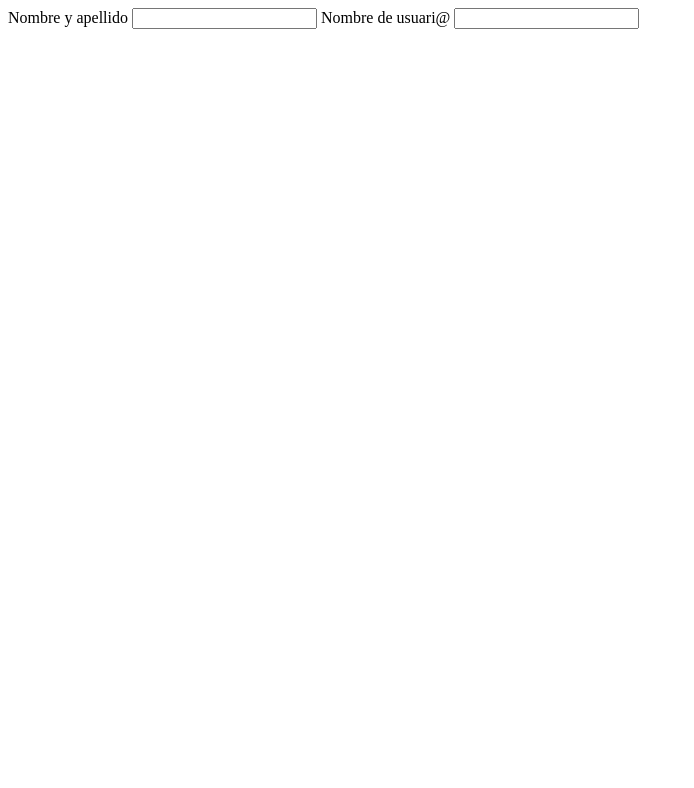
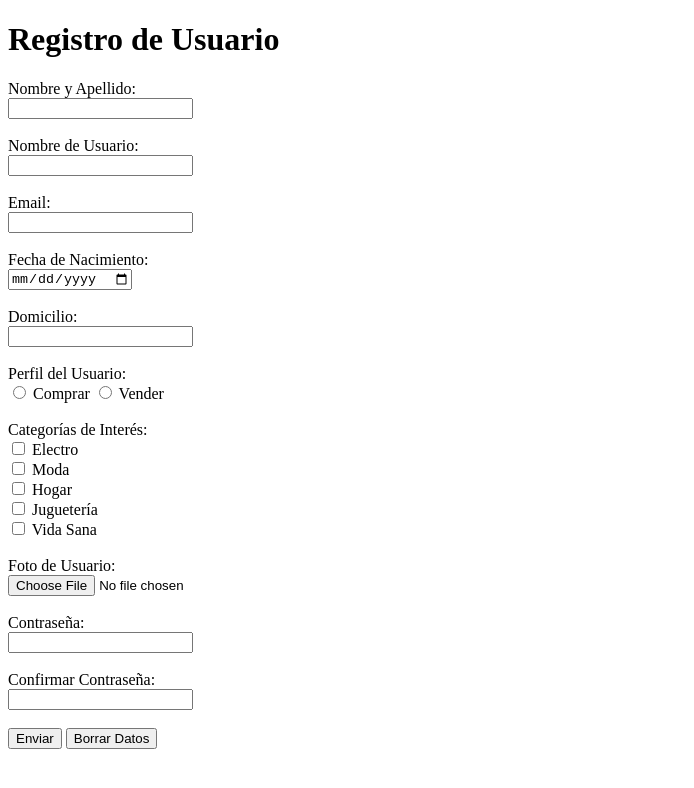
Before and after one commit to FedericoNacca/mercadoLiebre, a website: page view/registro.html in a window 1280 px wide. Shown: the whole page, without its empty margins (0-694 px from the left). Drawn offline with Linux system fonts and the light colour scheme.

Commit message:
fix:subiendo registro y loguin

```diff
--- a/view/registro.html
+++ b/view/registro.html
@@ -1,15 +1,59 @@
 <!DOCTYPE html>
-<html lang="en">
+<html lang="es">
 <head>
-    <meta charset="UTF-8">
-    <meta name="viewport" content="width=device-width, initial-scale=1.0">
-    <title>Registro</title>
+  <meta charset="UTF-8">
+  <meta name="viewport" content="width=device-width, initial-scale=1.0">
+  <title>Registro de Usuario</title>
 </head>
 <body>
-    <label >Nombre y apellido</label>
-    <input type="texto" name="nombreyapellido">
-    <label>Nombre de usuari@</label>
-    <input type="texto" name="mnombre usuari@">
 
-</body>
-</html>
+<h1>Registro de Usuario</h1>
+
+<form id="registerForm" action="submit_form.php" method="post">
+
+    <label for="nombre">Nombre y Apellido:</label><br>
+    <input type="text" id="nombre" name="nombre" required><br><br>
+
+    <label for="usuario">Nombre de Usuario:</label><br>
+    <input type="text" id="usuario" name="usuario" required><br><br>
+
+    <label for="email">Email:</label><br>
+    <input type="email" id="email" name="email" required><br><br>
+
+    <label for="fechaNacimiento">Fecha de Nacimiento:</label><br>
+    <input type="date" id="fechaNacimiento" name="fechaNacimiento" required><br><br>
+
+    <label for="domicilio">Domicilio:</label><br>
+    <input type="text" id="domicilio" name="domicilio" required><br><br>
+
+    <label for="perfil">Perfil del Usuario:</label><br>
+    <input type="radio" id="comprar" name="perfil" value="comprar" required>
+    <label for="comprar">Comprar</label>
+    <input type="radio" id="vender" name="perfil" value="vender">
+    <label for="vender">Vender</label><br><br>
+
+    <label for="categorias">Categorías de Interés:</label><br>
+    <input type="checkbox" id="electro" name="categorias[]" value="Electro">
+    <label for="electro">Electro</label><br>
+    <input type="checkbox" id="moda" name="categorias[]" value="Moda">
+    <label for="moda">Moda</label><br>
+    <input type="checkbox" id="hogar" name="categorias[]" value="Hogar">
+    <label for="hogar">Hogar</label><br>
+    <input type="checkbox" id="jugueteria" name="categorias[]" value="Juguetería">
+    <label for="jugueteria">Juguetería</label><br>
+    <input type="checkbox" id="vidaSana" name="categorias[]" value="Vida Sana">
+    <label for="vidaSana">Vida Sana</label><br><br>
+
+    <label for="foto">Foto de Usuario:</label><br>
+    <input type="file" id="foto" name="foto" accept="image/*" required><br><br>
+
+    <label for="password">Contraseña:</label><br>
+    <input type="password" id="password" name="password" required><br><br>
+
+    <label for="confirmPassword">Confirmar Contraseña:</label><br>
+    <input type="password" id="confirmPassword" name="confirmPassword" required><br><br>
+
+    <button type="submit">Enviar</button>
+    <button type="button" onclick="resetForm()">Borrar Datos</button>
+
+</form>
```
Also changed, not shown: view/login.html (+16 -2 lines).
